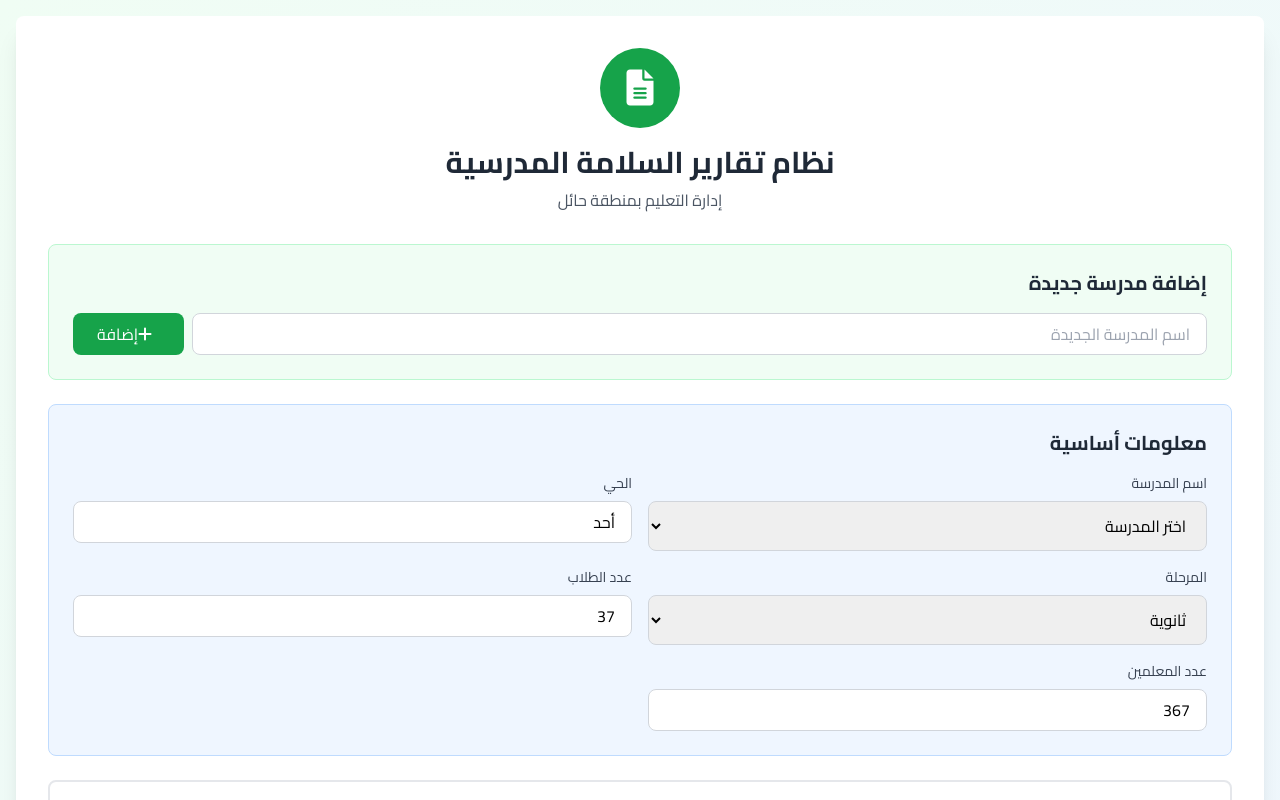
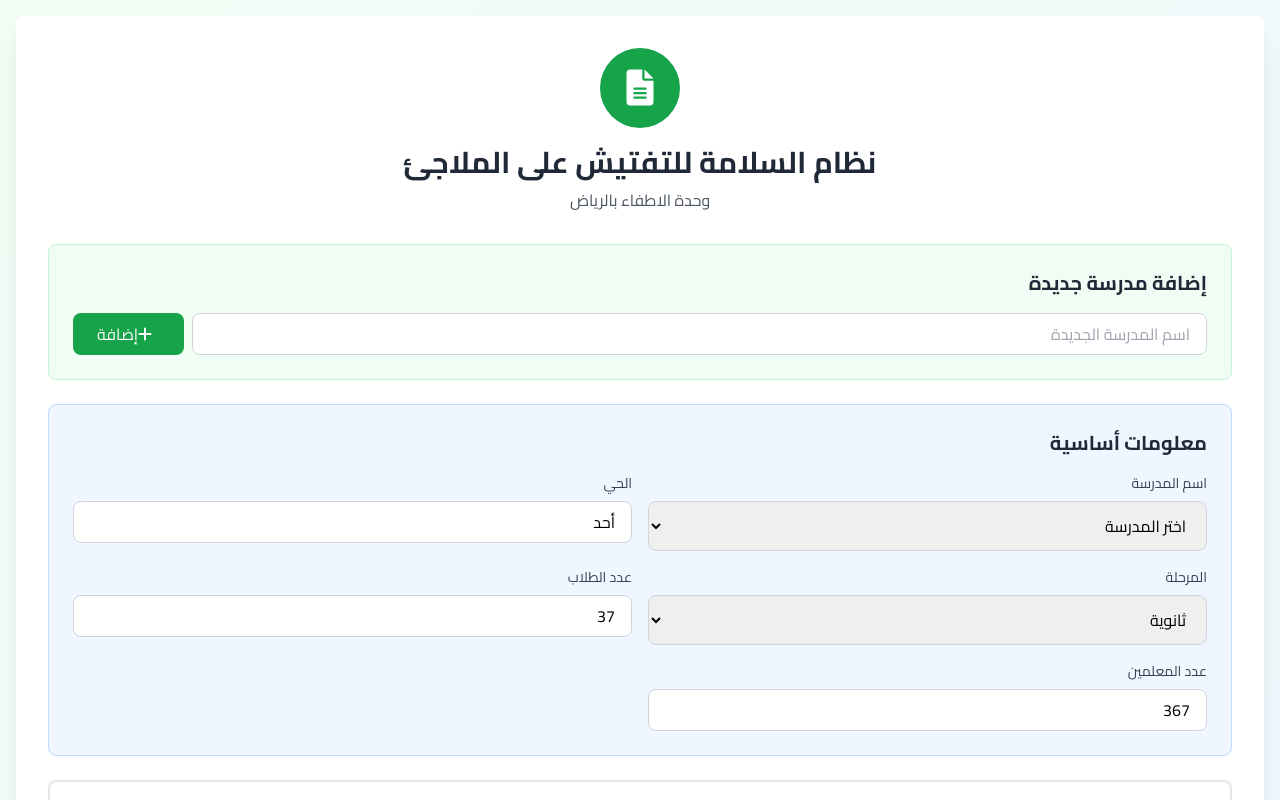
Before and after one commit to TmrdKsa/M6A, a plain HTML site: page index.html in a window 1280 px wide. Shown: the top 800 px of the page. Drawn offline with nearby package versions, Linux system fonts and the light colour scheme.

Commit message:
Update index.html

```diff
--- a/index.html
+++ b/index.html
@@ -24,8 +24,8 @@
                         <i class="fas fa-file-alt text-white text-4xl"></i>
                     </div>
                 </div>
-                <h1 class="text-3xl font-bold text-gray-800 mb-2">نظام تقارير السلامة المدرسية</h1>
-                <p class="text-gray-600">إدارة التعليم بمنطقة حائل</p>
+                <h1 class="text-3xl font-bold text-gray-800 mb-2">نظام السلامة للتفتيش على الملاجئ</h1>
+                <p class="text-gray-600">وحدة الاطفاء بالرياض</p>
             </div>
 
             <div class="space-y-6">
```
